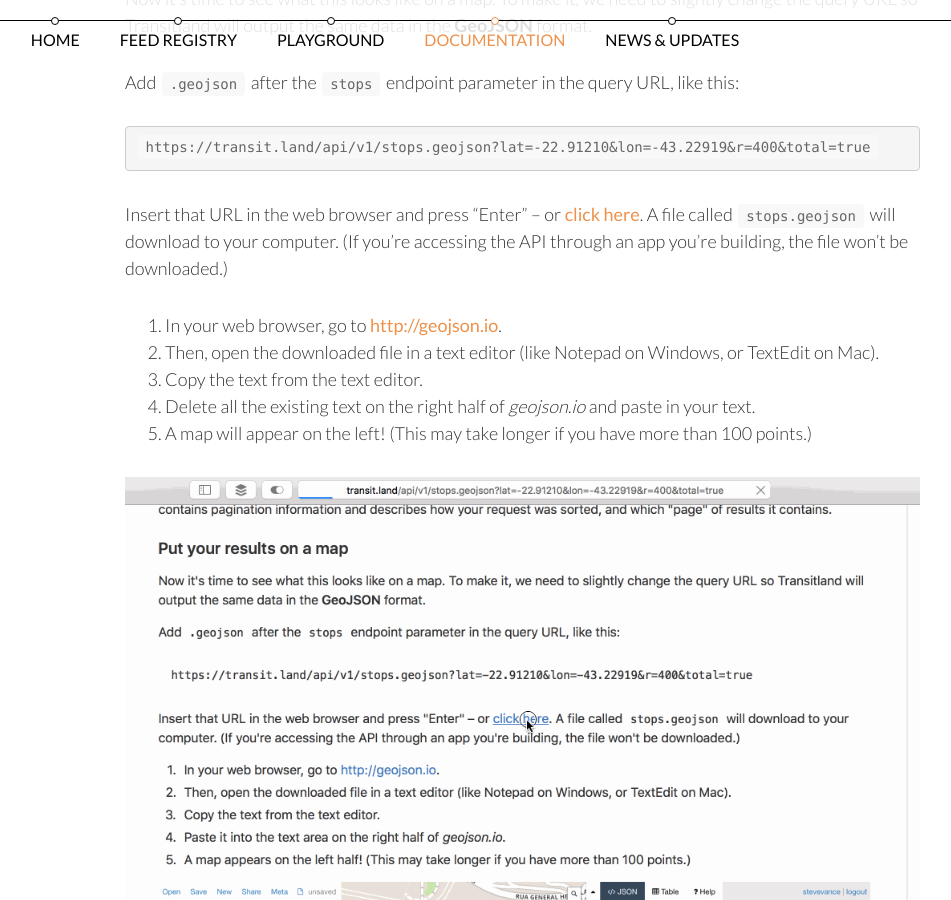
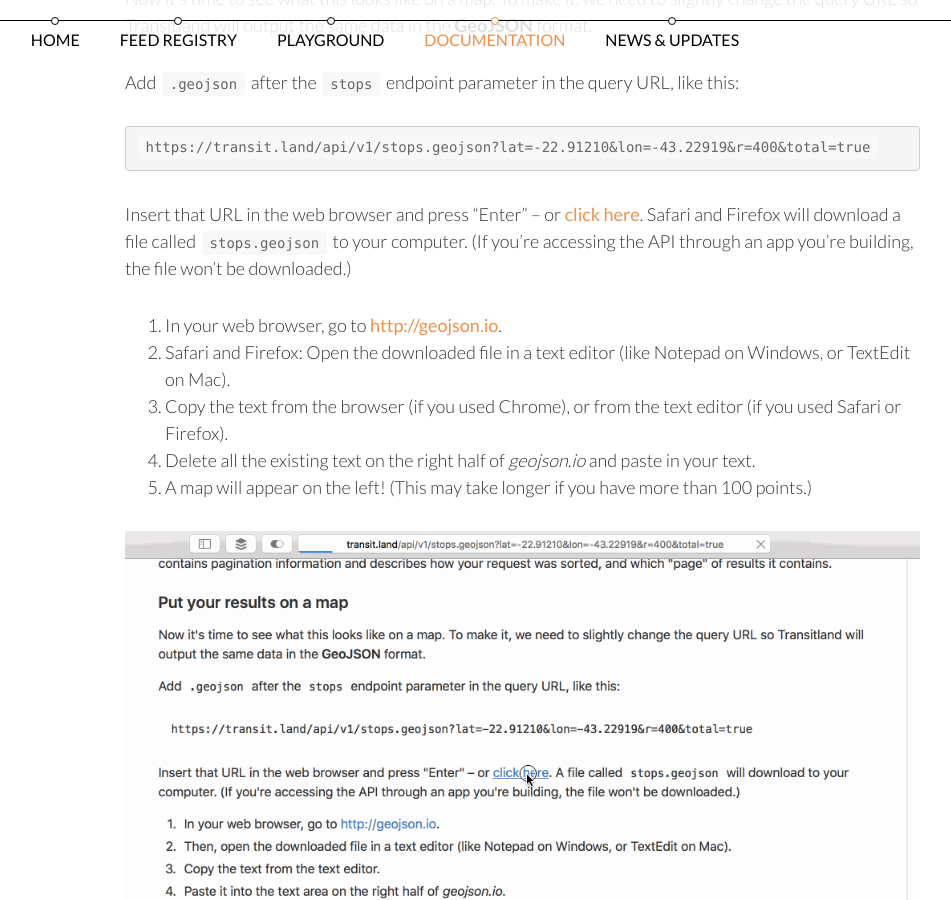
Before and after one commit to transitland/www-transit-land, a Jekyll site: the page built from documentation/tutorials/map-of-nearby-stops/index.md, in a window 1280 px wide and 900 px high, scrolled down 1692 px. Shown: the whole window, without its empty margins (255-1206 px from the left). Built offline with Jekyll 4.4.1, drawn with Linux system fonts in a browser that asks for light colours; nearby versions of some CDN libraries.

Commit message:
update text to account for browser differences

`````diff
--- a/documentation/tutorials/map-of-nearby-stops/index.md
+++ b/documentation/tutorials/map-of-nearby-stops/index.md
@@ -46,11 +46,11 @@
 https://transit.land/api/v1/stops.geojson?lat=-22.91210&lon=-43.22919&r=400&total=true
 ````
 
-Insert that URL in the web browser and press "Enter" – or [click here](https://transit.land/api/v1/stops.geojson?lat=-22.91210&lon=-43.22919&r=400&total=true). A file called `stops.geojson` will download to your computer. (If you're accessing the API through an app you're building, the file won't be downloaded.)
+Insert that URL in the web browser and press "Enter" – or [click here](https://transit.land/api/v1/stops.geojson?lat=-22.91210&lon=-43.22919&r=400&total=true). Safari and Firefox will download a file called `stops.geojson` to your computer. (If you're accessing the API through an app you're building, the file won't be downloaded.)
 
 1. In your web browser, go to [http://geojson.io](http://geojson.io).
-2. Then, open the downloaded file in a text editor (like Notepad on Windows, or TextEdit on Mac).
-3. Copy the text from the text editor.
+2. Safari and Firefox: Open the downloaded file in a text editor (like Notepad on Windows, or TextEdit on Mac).
+3. Copy the text from the browser (if you used Chrome), or from the text editor (if you used Safari or Firefox).
 4. Delete all the existing text on the right half of *geojson.io* and paste in your text.
 5. A map will appear on the left! (This may take longer if you have more than 100 points.)
 
`````
